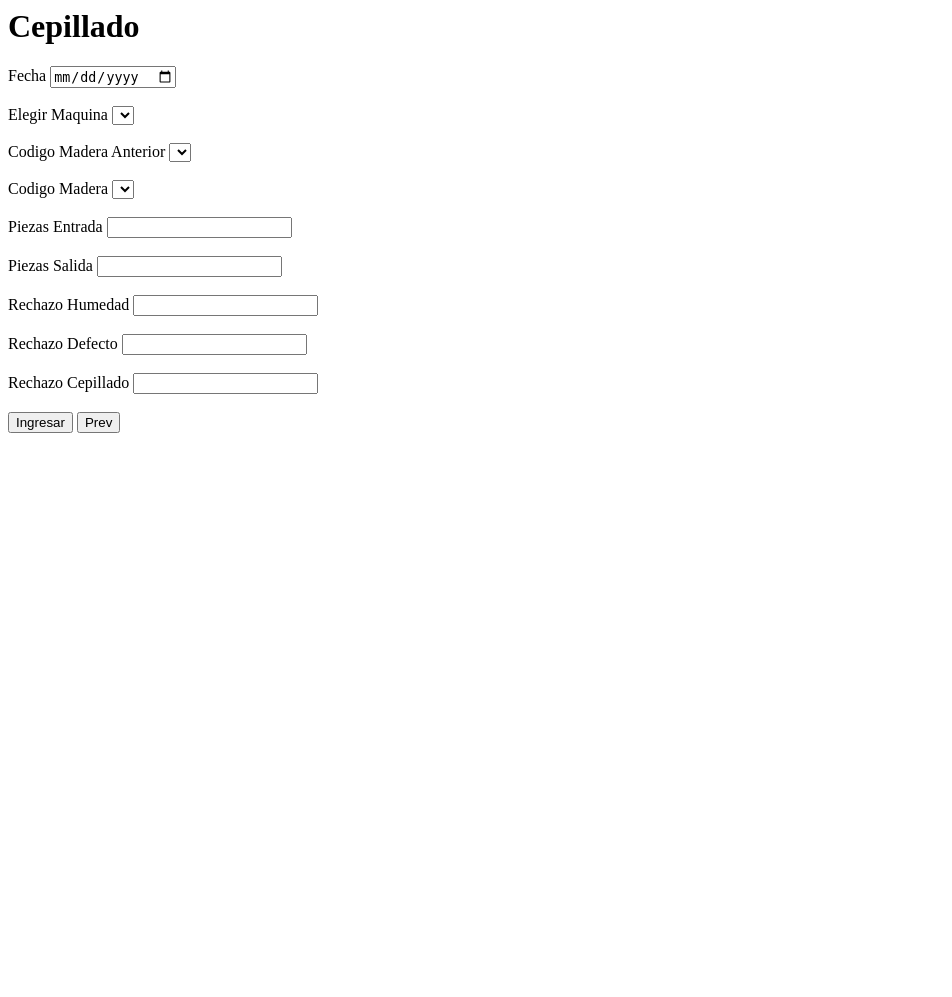
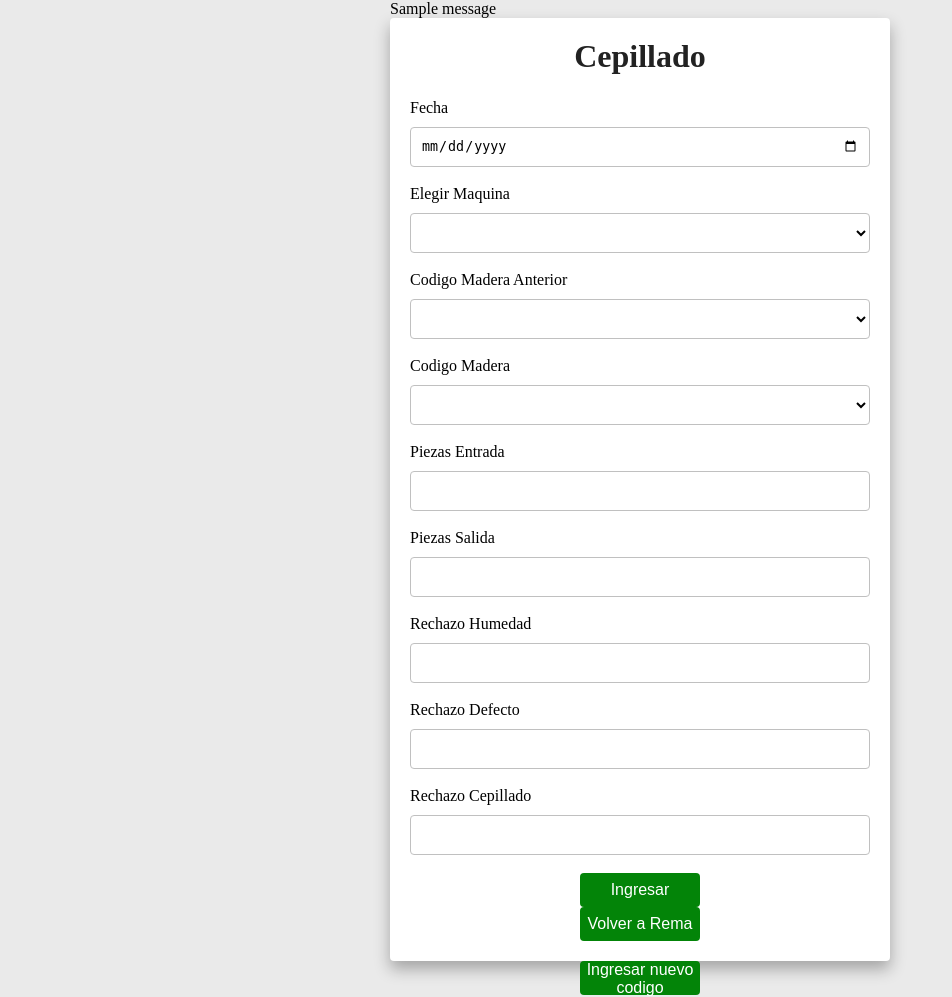
Before and after one commit to ZetZeus/SCPprosperidad, a Django app: page /Rema/Cepillado in a window 1280 px wide. Shown: the whole page, without its empty margins (0-952 px from the left). Before the commit the page ends 433 px from the top, so only its background shows below. Run offline with Django 4.2, Linux system fonts and the light colour scheme; tables that the repository leaves empty hold one stand-in row (values such as "Sample post"); one stand-in notice (Sample message) is shown; lists and menus that the app fills with data are empty.

Commit message:
Creacion pagina de nuevo codigo

```diff
--- a/Rema/templates/cepilladoForm.html
+++ b/Rema/templates/cepilladoForm.html
@@ -1,62 +1,157 @@
-<h1>Cepillado</h1>
+
+<style>
+    *{
+        margin: 0;
+        padding: 0;
+        box-sizing: border-box;
+    }
+    body{
+        min-height: 100vh;
+        background-color: #eaeaea;
+        display: flex;
+        font-family: 'Poppins';
+    }
+    .container{
+        margin: auto;
+        width: 500px;
+        max-width: 90%;
+
+    }
+    .container form{
+        width: 100%;
+        height: 100%px;
+        padding: 20px;
+        background: white;
+        border-radius: 4px;
+        box-shadow: 0 8px 16px rgba(0,0,0,.3);
+    }
+    .container form h1{
+        text-align: center;
+        margin-bottom: 24px;
+        color: #222222;
+    }
+    .container form .form-control{
+        width: 100%;
+        height: 40px;
+        background: white;
+        border-radius: 4px;
+        border: 1px solid silver;
+        margin: 10px 0 18px 0;
+        padding: 0 10px;
+    }
+    .container  .btn{
+        margin-left: 50%;
+        transform: translateX(-50%);
+        width: 120px;
+        height: 34px;
+        border: none;
+        outline: none;
+        background: #038408;
+        cursor: pointer;
+        font-size: 16px;
+        border-radius: 4px;
+        transition: .3s;
+        color: white;
+    }
+    .container .btn:hover{
+        opacity: .4;
+        color: #222222;
+    }
+</style>
+<body>
+
+
+<div class="container">
+    {% if messages %}
+        {% for mensaje in messages %}
+            {{ mensaje }}
+        {%  endfor %}
+
+    {% endif %}
 
     <form  method="post" action="/Rema/Cepillado">
         {% csrf_token %}
+        <h1>Cepillado</h1>
+        <div class="form-group">
             <label for="fecha">Fecha</label>
-    <input type="date" name="fecha">
-    <br><br>
+            <input type="date" name="fecha" class="form-control">
+        </div>
+
+        <div class="form-group">
             <label for="nombre_maquina">Elegir Maquina</label>
-    <select id="nombre_maquina" name="nombre_maquina">
+            <select id="nombre_maquina" name="nombre_maquina" class="form-control">
                 {% for item in inf_maquinas %}
                     {% if item.id_centrotrabajo == 4 %}
                         <option value={{item.nombremaquina}}> {{item.nombremaquina}} </option>
                     {% endif %}
                 {% endfor %}
             </select>
-    <br><br>
+        </div>
+
+        <div class="form-group">
             <label for="codigoMaderaAnt">Codigo Madera Anterior</label>
-    <select id="codigoMaderaAnt">
+            <select id="codigoMaderaAnt" class="form-control">
                 {% for item in inf_maderas %}
                     {% if item.id_centrotrabajo == 3 %}
                         <option value={{item.codigo_madera}}> {{item.codigo_madera}} </option>
                     {% endif %}
                 {% endfor %}
             </select>
-    <br><br>
+        </div>
+
+        <div class="form-group">
             <label for="codigo_madera">Codigo Madera</label>
-    <select id="codigo_madera" name="codigo_madera">
+            <select id="codigo_madera" name="codigo_madera" class="form-control">
                 {% for item in inf_maderas %}
                     {% if item.id_centrotrabajo == 4 %}
                         <option value={{item.codigo_madera}}> {{item.codigo_madera}} </option>
                     {% endif %}
                 {% endfor %}
             </select>
-    <br><br>
+        </div>
+
+        <div class="form-group">
             <label for = "piezasentrada">Piezas Entrada </label>
-    <input id ="piezasentrada" type='number' name="piezasentrada"></input>
-    <br></br>
+            <input id ="piezasentrada" type='number' name="piezasentrada" class="form-control"></input>
+        </div>
 
+        <div class="form-group">
             <label for = "piezassalida">Piezas Salida </label>
-    <input id ="piezassalida" type='number' name="piezassalida"></input>
-    <br></br>
+            <input id ="piezassalida" type='number' name="piezassalida" class="form-control"></input>
+        </div>
 
+        <div class="form-group">
             <label for = "piezasrechazohum">Rechazo Humedad </label>
-    <input id ="piezasrechazohum" type='number' name="piezasrechazohum"></input>
-    <br></br>
+            <input id ="piezasrechazohum" type='number' name="piezasrechazohum" class="form-control"></input>
+        </div>
 
+        <div class="form-group">
             <label for = "piezasrechazodef">Rechazo Defecto </label>
-    <input id ="piezasrechazodef" type='number' name="piezasrechazodef"></input>
-    <br></br>
+            <input id ="piezasrechazodef" type='number' name="piezasrechazodef" class="form-control"></input>
+        </div>
 
+        <div class="form-group">
             <label for = "piezasrechazoproc">Rechazo Cepillado </label>
-    <input id ="piezasrechazoproc" type='number' name="piezasrechazoproc"></input>
-    <br></br>
+            <input id ="piezasrechazoproc" type='number' name="piezasrechazoproc" class="form-control"></input>
+        </div>
 
 
-    <button type = "submit" > Ingresar</button>
-    <button type="submit">Prev</button>
+        <button type = "submit" class="btn" > Ingresar</button>
+        <a href="/Rema/">
+            <button class="btn" >Volver a Rema</button>
+        </a>
+
 
 
 
 
     </form>
+
+
+
+    <a href="/Rema/nuevocodigo">
+        <button class="btn" >Ingresar nuevo codigo</button>
+    </a>
+
+</div>
+</body>
--- a/Rema/urls.py
+++ b/Rema/urls.py
@@ -10,5 +10,6 @@ urlpatterns = [
     path("Finger",views.fingerInfo),
     path("Moldurera",views.moldureraInfo),
     path("SalidaAserradero",views.aserraderoInfo),
-    path("EntradaAserradero",views.entradaAserraderoInfo)
+    path("EntradaAserradero",views.entradaAserraderoInfo),
+    path("nuevocodigo",views.nuevoCodigo)
 ]
--- a/Rema/views.py
+++ b/Rema/views.py
@@ -1,16 +1,48 @@
 from django.shortcuts import render
 from django.db.models import Max
+from django.contrib import messages
 
 # Create your views here.
 from django.http import HttpResponse
 from .models import Centrotrabajo,Area, Maquina, Maderas, Proceso
-from .forms import cepillado
+from .forms import cepillado, nuevaMadera
 
 
 
 def home(request):
     info_area = Centrotrabajo.objects.all
     return render(request, 'homeRema.html',{'todo': info_area})
+
+def nuevoCodigo(request):
+    info_maderas = Maderas.objects.all
+    info_ct = Centrotrabajo.objects.all
+    p = Proceso.objects.aggregate(Max('id_madera')).get('id_madera__max')
+    if request.method == "POST":
+        form = nuevaMadera(request.POST or None)
+        if form.is_valid():
+            instance = form.save(commit=False)
+            instance.id_madera = p+1
+            print('comprobando si el form es valido')
+
+            for i in Centrotrabajo.objects.raw(
+                """
+                SELECT "id_centroTrabajo", "nombre_centroTrabajo" FROM "CentroTrabajo"
+
+                """
+            ):
+                print(i.nombre_centroTrabajo, instance.centroTrabajo)
+
+                if (i.nombre_centroTrabajo == instance.centroTrabajo):
+                    print('nombres despues del if',i.nombre_centrotrabajo, instance.centroTrabajo)
+                    instance.id_centrotrabajo = i.id_centrotrabajo
+
+            instance.save()
+        return render(request,'nuevoCodigoForm.html', {'inf_madera': info_maderas, 'inf_ct':info_ct})
+
+    else:
+        return render(request,'nuevoCodigoForm.html', {'inf_madera': info_maderas, 'inf_ct':info_ct})
+
+
 
 def entradaAserraderoInfo(request):
     info_maquinas = Maquina.objects.all
@@ -33,10 +65,26 @@ def cepilladoInfo(request):
     p = Proceso.objects.aggregate(Max('id_proceso')).get('id_proceso__max')
     if request.method == "POST":
         form = cepillado(request.POST or None)
+        update_data = request.POST.copy()
 
+        idProceso = p+1
+        """update_data.update({'piezascalidad': '0',
+                            'piezasreproceso':'0',
+                            'volumenreproceso':'0',
+                            'volumencalidad':'0',
+                            })
+        nuevo_form = cepillado(update_data)
+        print(nuevo_form.data)
+        print('\n')
+        print(nuevo_form.cleaned_data)"""
         if form.is_valid():
+            print('entrando a validar')
             instance = form.save(commit=False)
             instance.id_proceso = p+1
+            """instance.piezasreproceso = 0
+            instance.volumenreproceso = 0
+            instance.volumencalidad = 0
+            instance.piezascalidad = 0"""
 
 
             for i in Maderas.objects.raw(
@@ -48,12 +96,19 @@ def cepilladoInfo(request):
                 if (i.codigo_madera == instance.codigo_madera):
                     instance.id_madera = i.id_madera
 
-                instance.volumenentrada = ((i.espesor * i.ancho * i.largo) * instance.piezasentrada) / 1000000
-                instance.volumensalida = ((i.espesor * i.ancho * i.largo) * instance.piezassalida) / 1000000
+                if (instance.piezasentrada != None):
+                    instance.volumenentrada = ((i.espesor * i.ancho * i.largo) * instance.piezasentrada) / 1000000
 
-                instance.volumenrechazohum = ((i.espesor * i.ancho * i.largo) * instance.piezasrechazohum) / 1000000
-                instance.volumenrechazodef = ((i.espesor * i.ancho * i.largo) * instance.piezasrechazodef) / 1000000
-                instance.volumenrechazoproc = ((i.espesor * i.ancho * i.largo) * instance.piezasrechazoproc) / 1000000
+                if(instance.piezassalida != None):
+                    instance.volumensalida = ((i.espesor * i.ancho * i.largo) * instance.piezassalida) / 1000000
+                if(instance.piezasrechazohum != None):
+                    instance.volumenrechazohum = ((i.espesor * i.ancho * i.largo) * instance.piezasrechazohum) / 1000000
+
+                if(instance.piezasrechazodef != None):
+                    instance.volumenrechazodef = ((i.espesor * i.ancho * i.largo) * instance.piezasrechazodef) / 1000000
+
+                if(instance.piezasrechazoproc != None):
+                    instance.volumenrechazoproc = ((i.espesor * i.ancho * i.largo) * instance.piezasrechazoproc) / 1000000
 
                 instance.volumentotal = instance.volumensalida
 
@@ -70,7 +125,16 @@ def cepilladoInfo(request):
                     instance.id_maquina = i.id_maquina
 
             instance.save()
+        else:
+            print('el formulario no es valido')
+            messages.success(request, ('Error al ingresar'))
+            return render(request,'cepilladoForm.html',{'inf_maquinas': info_maquinas, 'inf_maderas': info_maderas})
+
+
+
         return render(request,'cepilladoForm.html',{'inf_maquinas': info_maquinas, 'inf_maderas': info_maderas})
+
+
 
     else:
         return render(request,'cepilladoForm.html',{'inf_maquinas': info_maquinas, 'inf_maderas': info_maderas})
```
Also changed, not shown: Rema/forms.py (+18 -4 lines), Rema/models.py (+18 -18 lines), Rema/templates/nuevoCodigoForm.html (added, +37 -0 lines). Lines whose indentation alone changed are shown as unchanged.
